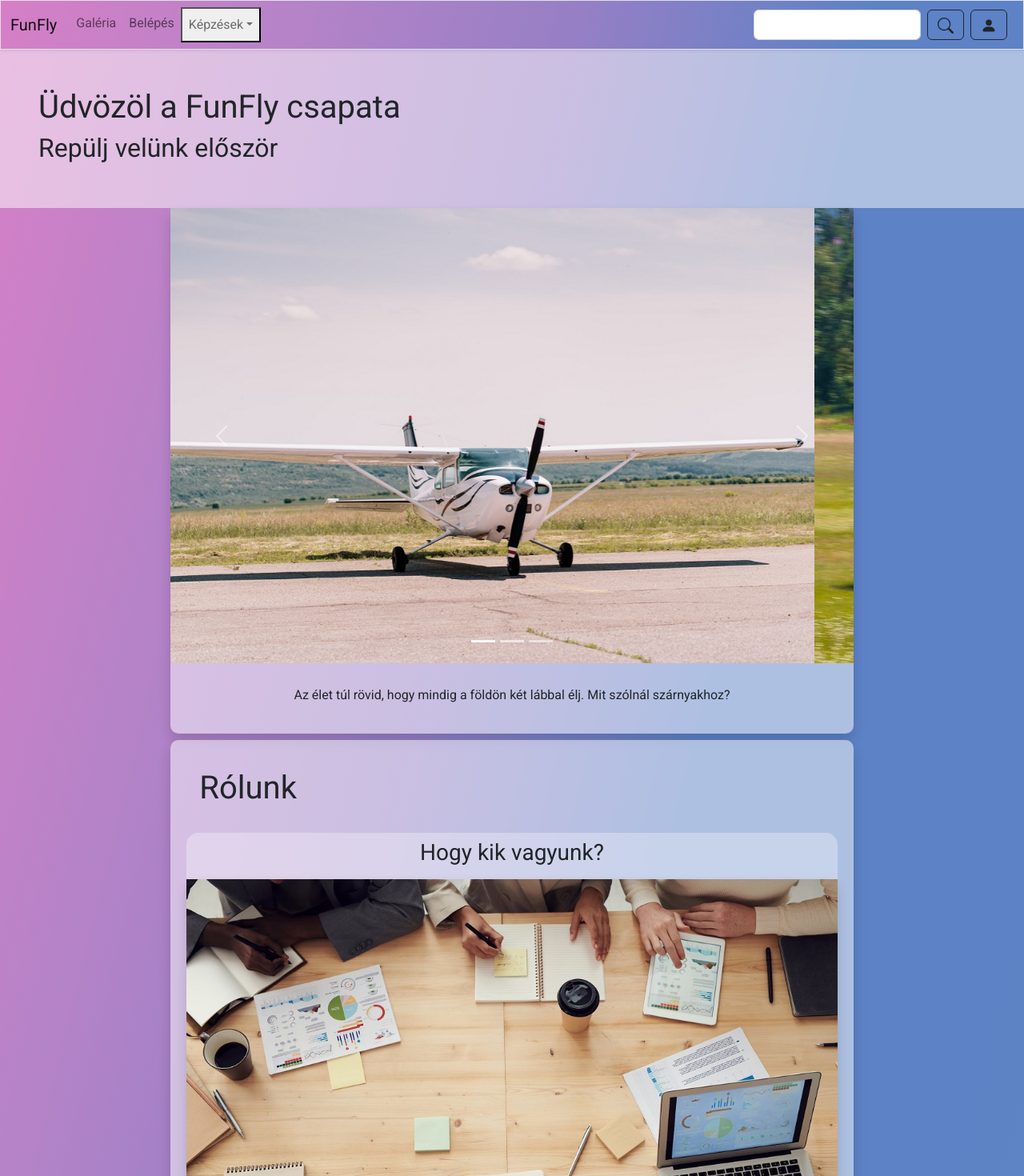
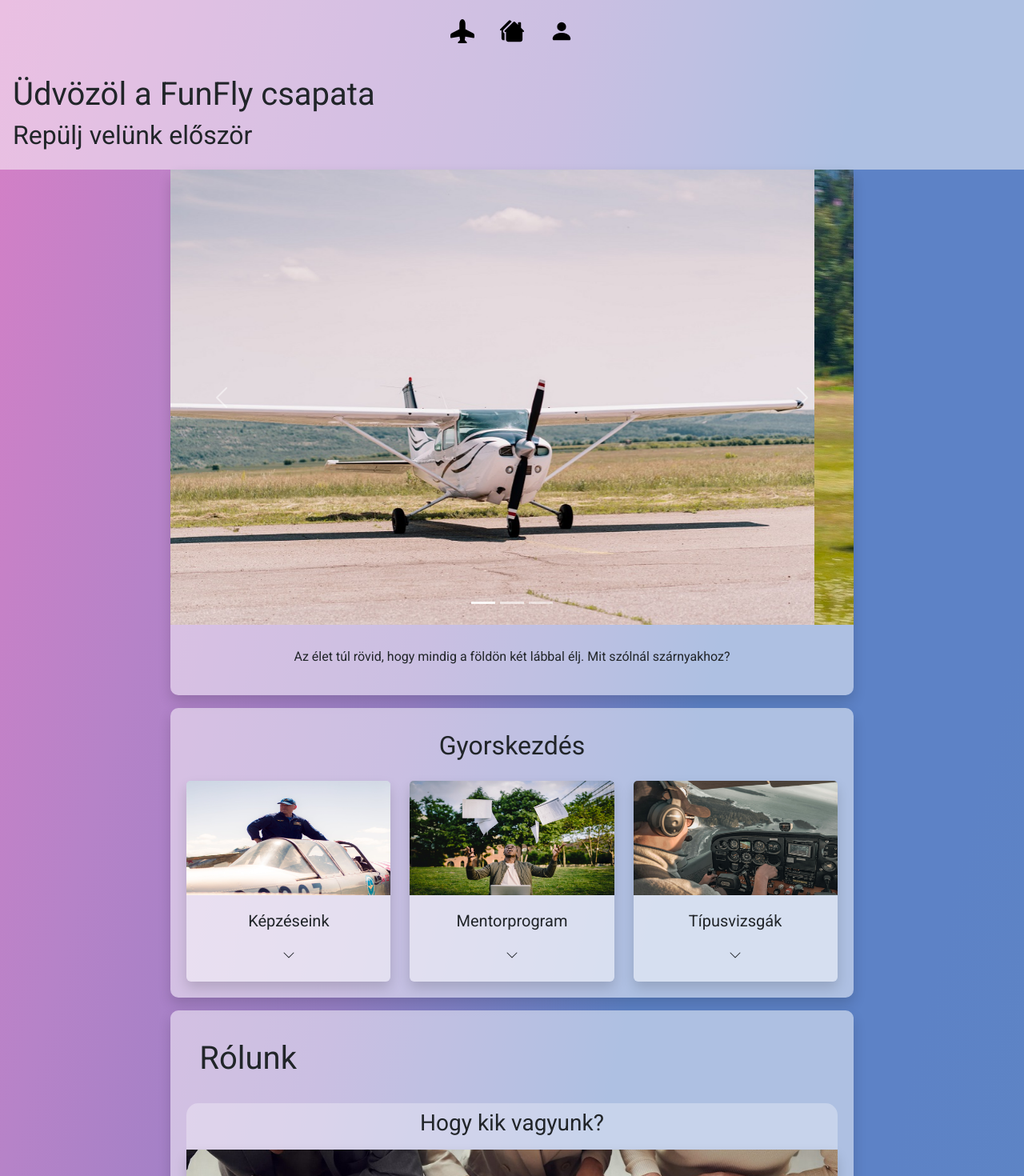
Before and after one commit to KisgyuriBeni/RepuloSuli, an Angular app: page /fooldal in a window 1280 px wide. Shown: the top 1470 px of the page at 80% size. Built offline with nearby package versions, Linux system fonts and the light colour scheme.

Commit message:
uj navbar kesz, enyhe bugok majd javitva lesznek

```diff
--- a/src/app/parts/bejel/bejel.component.html
+++ b/src/app/parts/bejel/bejel.component.html
@@ -4,7 +4,6 @@
         <h2 class="text-center mb-3 p-3">
           Jelentkezzen be
         </h2>
-
         <div class=" mb-3">
           <input type="email" placeholder="Email"
           class="inp form-control" id="exampleInputEmail1" aria-describedby="emailHelp">
@@ -13,8 +12,6 @@
           <input type="password" placeholder="Jelszó"
           class="inp form-control" id="exampleInputPassword1">
         </div>
-
-
         <div class="text-center mb-2">
         <img src="../../../assets/images/jetengine.png" id="propeller">
         <!-- (click)="" BEJEL BUTTON SCRIPT-->
@@ -22,7 +19,7 @@
         <div>
           <div class="row justify-content-center">
             <div class="col-4">
-              <a class="text-center mb-2 nav-link" routerLink="/elfelejtett">Elfelejtette jelszavát?</a>
+              <a class="text-center mb-2 nav-link" routerLink="/elfelejtett">Elfelejtett jelszó</a>
             </div>
           </div>
           <div class="row justify-content-center">
@@ -30,15 +27,11 @@
               <a class="text-center nav-link" routerLink="/regist">Nincs fiókja?</a>
             </div>
           </div>
-
         </div>
-
-
       </div>
-
     </div>
-    <div class="footer text-center p-3">
-      <p>
+    <div class="footer p-5 text-center">
+      <p class="p-3">
         Copyright | 2023 | Beki's | school project
       </p>
     </div>
--- a/src/app/parts/fooldal/fooldal.component.html
+++ b/src/app/parts/fooldal/fooldal.component.html
@@ -1,4 +1,4 @@
-<div class="welcome-header p-5">
+<div class="welcome-header p-3">
   <h1>
     Üdvözöl a FunFly csapata
   </h1>
@@ -7,7 +7,7 @@
   </h2>
 </div>
 <div class="col-12 col-sm-8 col-mb-6 m-auto">
-  <div class="welcome-content mb-2 shadow">
+  <div class="welcome-content mb-3 shadow">
     <div id="carouselExampleIndicators" class="carousel slide col-12 col-sm8" data-bs-ride="carousel">
       <div class="carousel-indicators">
         <button type="button" data-bs-target="#carouselExampleIndicators" data-bs-slide-to="0" class="active" aria-current="true" aria-label="Slide 1"></button>
@@ -131,6 +131,62 @@
         </div>
     </div>
 <!-- modals -->
+<div class="fastcard-content mb-3 shadow">
+  <div class="faststart-content-header">
+    <h2 class="text-center p-2 mb-3">
+      Gyorskezdés
+    </h2>
+  </div>
+  <div class="row ">
+    <div class="col">
+
+      <div class="card shadow" id="fastcard">
+          <img src="../assets/images/pilot1.jpg" class="card-img-top" alt="pilot1">
+          <div class="p-3 text-center">
+            <h5 class="p-1">
+              Képzéseink
+            </h5>
+            <button type="button" id="modalbutton" class="btn btn-outline-dark" data-bs-toggle="modal" data-bs-target="#kepzesekmodal" >
+            <svg xmlns="http://www.w3.org/2000/svg" width="16" height="16" fill="currentColor" class="bi bi-chevron-down" viewBox="0 0 16 16">
+              <path fill-rule="evenodd" d="M1.646 4.646a.5.5 0 0 1 .708 0L8 10.293l5.646-5.647a.5.5 0 0 1 .708.708l-6 6a.5.5 0 0 1-.708 0l-6-6a.5.5 0 0 1 0-.708z"/>
+            </svg>
+            </button>
+          </div>
+      </div>
+
+    </div>
+    <div class="col">
+      <div class="card shadow"  id="fastcard">
+        <img src="../assets/images/testwriting.jpg" class="card-img-top" alt="pilot1">
+        <div class="p-3 text-center">
+          <h5 class="p-1">
+            Mentorprogram
+          </h5>
+          <button type="button" id="modalbutton" class="btn btn-outline-dark" data-bs-toggle="modal" data-bs-target="#mentormodal" >
+          <svg xmlns="http://www.w3.org/2000/svg" width="16" height="16" fill="currentColor" class="bi bi-chevron-down" viewBox="0 0 16 16">
+            <path fill-rule="evenodd" d="M1.646 4.646a.5.5 0 0 1 .708 0L8 10.293l5.646-5.647a.5.5 0 0 1 .708.708l-6 6a.5.5 0 0 1-.708 0l-6-6a.5.5 0 0 1 0-.708z"/>
+          </svg>
+          </button>
+        </div>
+      </div>
+    </div>
+    <div class="col">
+      <div class="card shadow "  id="fastcard">
+        <img src="../assets/images/pilot2.jpg" class="card-img-top" alt="pilot1">
+        <div class="p-3 text-center">
+          <h5 class="p-1">
+            Típusvizsgák
+          </h5>
+          <button type="button" id="modalbutton" class="btn btn-outline-dark" data-bs-toggle="modal" data-bs-target="#tipusmodal" >
+          <svg xmlns="http://www.w3.org/2000/svg" width="16" height="16" fill="currentColor" class="bi bi-chevron-down" viewBox="0 0 16 16">
+            <path fill-rule="evenodd" d="M1.646 4.646a.5.5 0 0 1 .708 0L8 10.293l5.646-5.647a.5.5 0 0 1 .708.708l-6 6a.5.5 0 0 1-.708 0l-6-6a.5.5 0 0 1 0-.708z"/>
+          </svg>
+          </button>
+        </div>
+      </div>
+    </div>
+  </div>
+</div>
 
   <div class="aboutus-content mb-3 shadow">
     <div class="aboutus-header mb-2 p-2">
@@ -204,62 +260,6 @@
         </div>
       </div>
   </div>
-  <div class="fastcard-content mb-3 shadow">
-      <div class="faststart-content-header">
-        <h2 class="text-center p-2 mb-3">
-          Gyorskezdés
-        </h2>
-      </div>
-      <div class="row ">
-        <div class="col">
-
-          <div class="card shadow" id="fastcard">
-              <img src="../assets/images/pilot1.jpg" class="card-img-top" alt="pilot1">
-              <div class="p-3 text-center">
-                <h5 class="p-1">
-                  Mentorprogram
-                </h5>
-                <button type="button" id="modalbutton" class="btn btn-outline-dark" data-bs-toggle="modal" data-bs-target="#kepzesekmodal" >
-                <svg xmlns="http://www.w3.org/2000/svg" width="16" height="16" fill="currentColor" class="bi bi-chevron-down" viewBox="0 0 16 16">
-                  <path fill-rule="evenodd" d="M1.646 4.646a.5.5 0 0 1 .708 0L8 10.293l5.646-5.647a.5.5 0 0 1 .708.708l-6 6a.5.5 0 0 1-.708 0l-6-6a.5.5 0 0 1 0-.708z"/>
-                </svg>
-                </button>
-              </div>
-          </div>
-
-        </div>
-        <div class="col">
-          <div class="card shadow"  id="fastcard">
-            <img src="../assets/images/testwriting.jpg" class="card-img-top" alt="pilot1">
-            <div class="p-3 text-center">
-              <h5 class="p-1">
-                Mentorprogram
-              </h5>
-              <button type="button" id="modalbutton" class="btn btn-outline-dark" data-bs-toggle="modal" data-bs-target="#mentormodal" >
-              <svg xmlns="http://www.w3.org/2000/svg" width="16" height="16" fill="currentColor" class="bi bi-chevron-down" viewBox="0 0 16 16">
-                <path fill-rule="evenodd" d="M1.646 4.646a.5.5 0 0 1 .708 0L8 10.293l5.646-5.647a.5.5 0 0 1 .708.708l-6 6a.5.5 0 0 1-.708 0l-6-6a.5.5 0 0 1 0-.708z"/>
-              </svg>
-              </button>
-            </div>
-          </div>
-        </div>
-        <div class="col">
-          <div class="card shadow "  id="fastcard">
-            <img src="../assets/images/pilot2.jpg" class="card-img-top" alt="pilot1">
-            <div class="p-3 text-center">
-              <h5 class="p-1">
-                Típusvizsgák
-              </h5>
-              <button type="button" id="modalbutton" class="btn btn-outline-dark" data-bs-toggle="modal" data-bs-target="#tipusmodal" >
-              <svg xmlns="http://www.w3.org/2000/svg" width="16" height="16" fill="currentColor" class="bi bi-chevron-down" viewBox="0 0 16 16">
-                <path fill-rule="evenodd" d="M1.646 4.646a.5.5 0 0 1 .708 0L8 10.293l5.646-5.647a.5.5 0 0 1 .708.708l-6 6a.5.5 0 0 1-.708 0l-6-6a.5.5 0 0 1 0-.708z"/>
-              </svg>
-              </button>
-            </div>
-          </div>
-        </div>
-      </div>
-    </div>
 </div>
 <div class="footer p-5 text-center">
   <p class="p-3">
--- a/src/app/parts/nav/nav.component.css
+++ b/src/app/parts/nav/nav.component.css
@@ -1,4 +1,4 @@
-.nav-item:hover{
+/* .nav-item:hover{
     text-decoration: underline;
 }
 .nav-item:active{
@@ -10,4 +10,26 @@
 .nav-button:active{
     background-color: rgb(220, 220, 220);
     color:black;
+} */
+.nav{
+    background-color: rgb(255,255,255,0.5);
+    border: none;
 }
+.nav .nav-link{
+    color: black;
+}
+
+.nav-item.dropdown:hover .dropdown-menu {
+    display: block;
+}
+.dropdown-menu{
+    background-color:rgb(255,255,255,0.5);
+    border: none;
+    padding: 20px;
+    border-radius: 10px;
+}
+.dropdown-menu .dropdown-item{
+    border-radius: 15px;
+    color: black;
+
+}
--- a/src/app/parts/nav/nav.component.html
+++ b/src/app/parts/nav/nav.component.html
@@ -1,4 +1,4 @@
-<nav class="navbar navbar-expand-lg bg-body-tertiary border shadow-sm">
+<!-- <nav class="navbar navbar-expand-lg bg-body-tertiary border shadow-sm">
     <div class="container-fluid">
       <a class="navbar-brand" routerLink="/fooldal">FunFly</a>
       <button
@@ -41,9 +41,39 @@
           </svg>
         </button>
         </form>
-
-
-
       </div>
     </div>
-  </nav>
+  </nav> -->
+  <ul class="nav justify-content-center p-3">
+    <li class="nav-item dropdown">
+      <a class="nav-link dropdown" data-bs-toggle="dropdown" role="button">
+        <svg xmlns="http://www.w3.org/2000/svg" width="30" height="30" fill="currentColor" class="bi bi-airplane-fill" viewBox="0 0 16 16">
+          <path d="M6.428 1.151C6.708.591 7.213 0 8 0s1.292.592 1.572 1.151C9.861 1.73 10 2.431 10 3v3.691l5.17 2.585a1.5 1.5 0 0 1 .83 1.342V12a.5.5 0 0 1-.582.493l-5.507-.918-.375 2.253 1.318 1.318A.5.5 0 0 1 10.5 16h-5a.5.5 0 0 1-.354-.854l1.319-1.318-.376-2.253-5.507.918A.5.5 0 0 1 0 12v-1.382a1.5 1.5 0 0 1 .83-1.342L6 6.691V3c0-.568.14-1.271.428-1.849"/>
+        </svg>
+      </a>
+      <ul class="dropdown-menu">
+        <li><a class="dropdown-item" routerLink="/tajekoztato" >Tájékoztató</a></li>
+        <li><a class="dropdown-item" routerLink="/jelentkezes" >Jelentkezések</a></li>
+      </ul>
+    </li>
+    <li class="nav-item">
+      <a class="nav-link" routerLink="/fooldal">
+        <svg xmlns="http://www.w3.org/2000/svg" width="30" height="30" fill="currentColor" class="bi bi-houses-fill" viewBox="0 0 16 16">
+          <path d="M7.207 1a1 1 0 0 0-1.414 0L.146 6.646a.5.5 0 0 0 .708.708L1 7.207V12.5A1.5 1.5 0 0 0 2.5 14h.55a2.5 2.5 0 0 1-.05-.5V9.415a1.5 1.5 0 0 1-.56-2.475l5.353-5.354z"/>
+          <path d="M8.793 2a1 1 0 0 1 1.414 0L12 3.793V2.5a.5.5 0 0 1 .5-.5h1a.5.5 0 0 1 .5.5v3.293l1.854 1.853a.5.5 0 0 1-.708.708L15 8.207V13.5a1.5 1.5 0 0 1-1.5 1.5h-8A1.5 1.5 0 0 1 4 13.5V8.207l-.146.147a.5.5 0 1 1-.708-.708z"/>
+        </svg>
+      </a>
+    </li>
+    <li class="nav-item dropdown">
+      <a class="nav-link dropdown" data-bs-toggle="dropdown" role="button">
+        <svg xmlns="http://www.w3.org/2000/svg" width="30" height="30" fill="currentColor" class="bi bi-person-fill" viewBox="0 0 16 16">
+          <path d="M3 14s-1 0-1-1 1-4 6-4 6 3 6 4-1 1-1 1zm5-6a3 3 0 1 0 0-6 3 3 0 0 0 0 6"/>
+        </svg>
+      </a>
+      <ul class="dropdown-menu">
+        <li><a class="dropdown-item" routerLink="/bejel" >Bejelentkezés</a></li>
+        <li><a class="dropdown-item" routerLink="/regist" >Regisztráció</a></li>
+        <li><a class="dropdown-item" routerLink="/profil">Profil</a></li>
+      </ul>
+    </li>
+  </ul>
```
Also changed, not shown: src/app/parts/profil/profil.component.html (+15 -4 lines).
